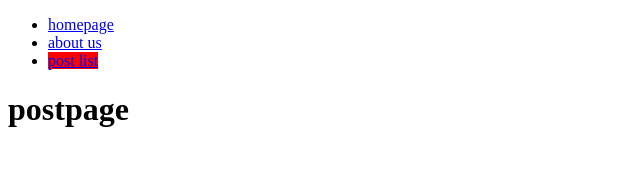
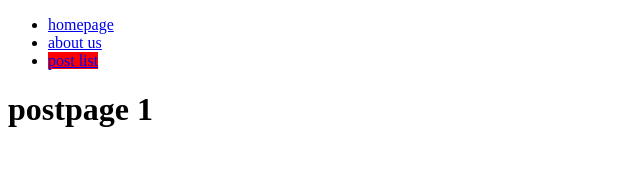
Before and after one commit to defendimattia/react-router, a React (Vite) app: page /postlist/1 in a window 1280 px wide. Shown: the top 181 px of the page, without its empty margins (0-640 px from the left). Built offline with nearby package versions, Linux system fonts and the light colour scheme.

Commit message:
add: logic to read id

```diff
--- a/src/pages/PostPage.jsx
+++ b/src/pages/PostPage.jsx
@@ -1,4 +1,8 @@
+import { useParams } from "react-router-dom"
+
 export default function PostPage() {
-    return <h1>postpage</h1>
+    const { id } = useParams()
+
+    return <h1>postpage {id}</h1>
 
 }
```
